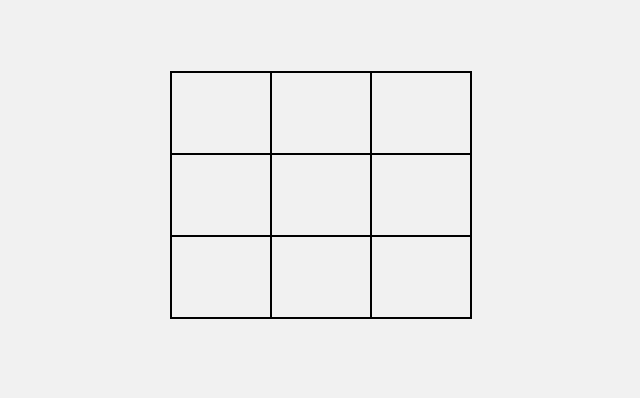
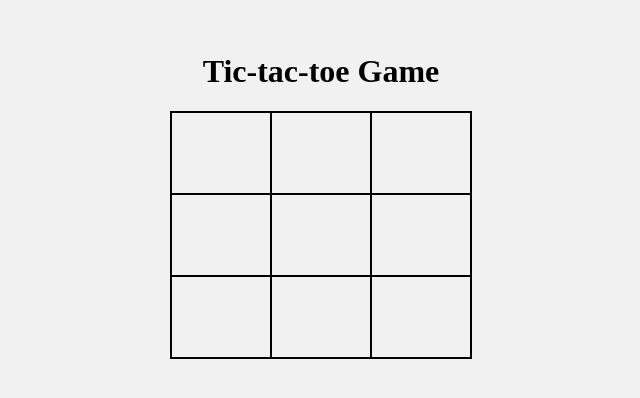
Before and after one commit to komalshres/tictactoe_in_js, a plain HTML site: page index.html in a window 1280 px wide. Shown: the part 179-577 px from the top of the page, without its empty margins (319-959 px from the left). Drawn offline with Linux system fonts and the light colour scheme.

Commit message:
adds heading

```diff
--- a/index.html
+++ b/index.html
@@ -9,6 +9,7 @@
   </head>
   <body>
     <main>
+      <h1>Tic-tac-toe Game</h1>
       <div>
         <div id="box1" onclick="clickHandler(`box1`)"></div>
         <div id="box2" onclick="clickHandler(`box2`)"></div>
```
